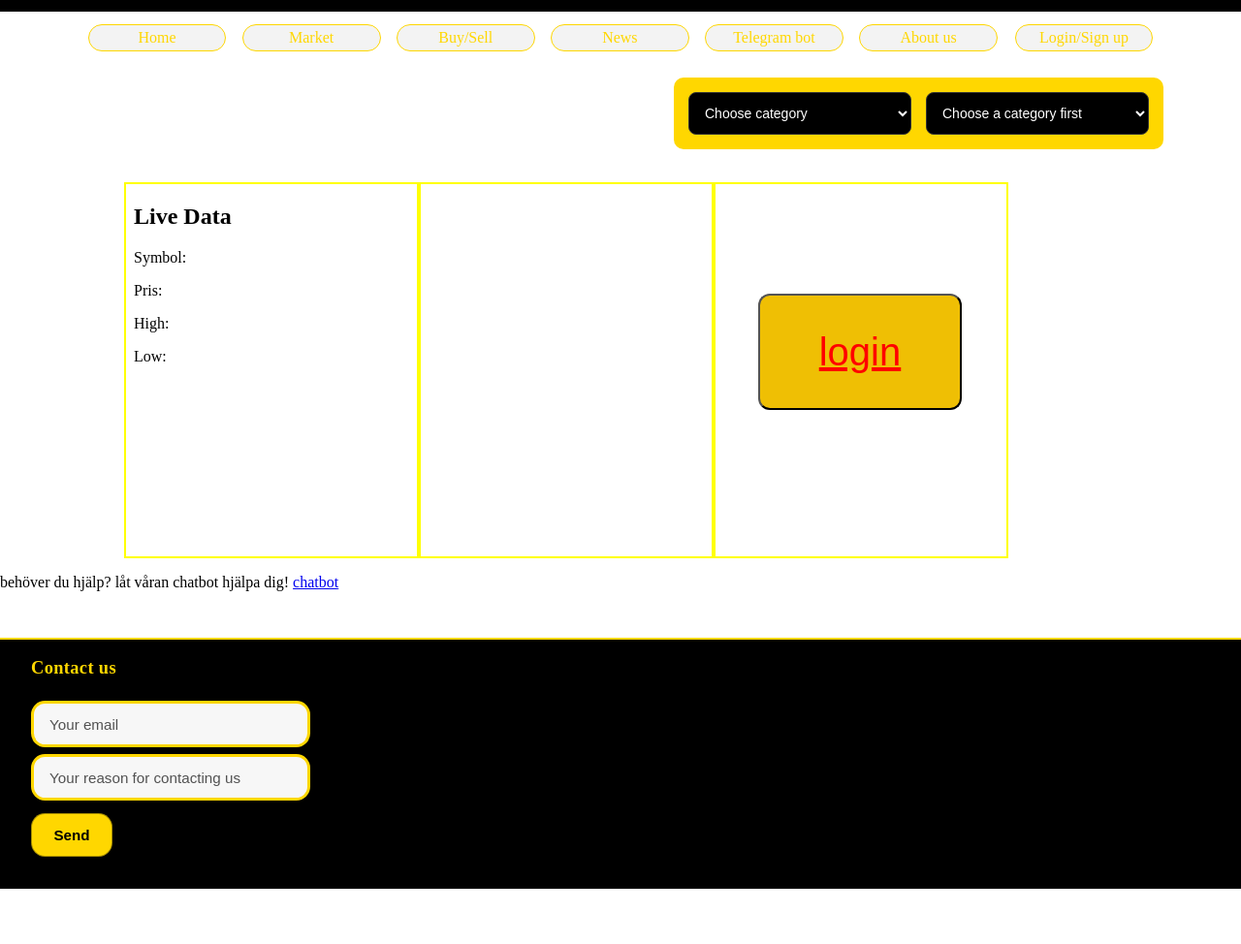
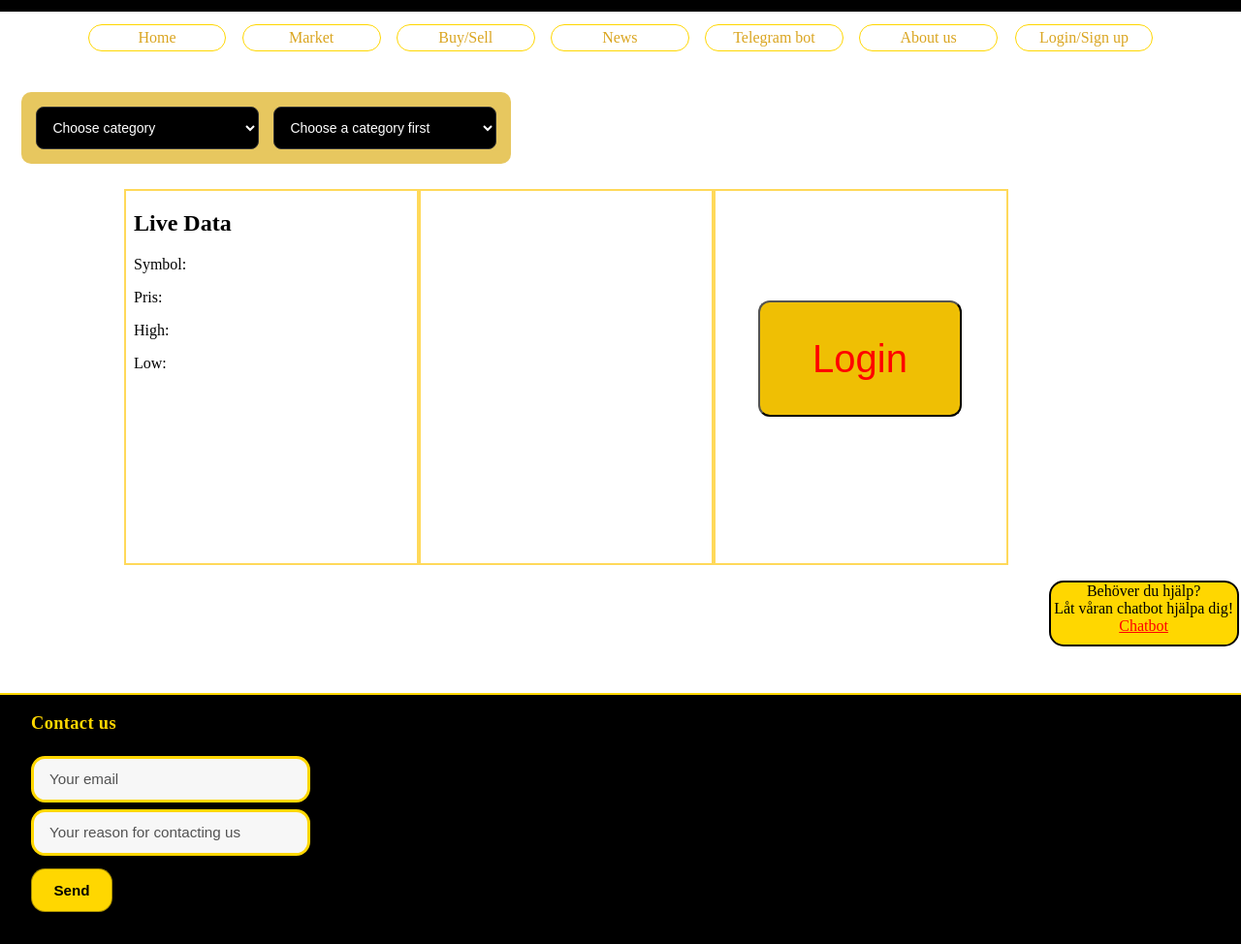
Before and after one commit to BillyD3vs06/stocks-gsb, a PHP site: page / in a window 1280 px wide. Shown: the whole page at 97% size. Before the commit the page ends 917 px from the top, so only its background shows below. Run offline with PHP 8.4, Linux system fonts and the light colour scheme; some libraries are stand-ins or nearby versions.

Commit message:
Update navigation links to use PHP files and modify title styles

```diff
--- a/frontend/public/about-us.html
+++ b/frontend/public/about-us.html
@@ -11,7 +11,7 @@
         <div id="profit_lose_news"></div>
         <nav>
             <div id="nav_holder">
-                <a href="./index.html"><div id="Home_nav" class="nav_tab">Home</div></a>
+                <a href="./index.php"><div id="Home_nav" class="nav_tab">Home</div></a>
                 <a href="./marknad.html"><div id="Market_nav" class="nav_tab">Market</div></a>
                 <a href="./kop-salj.html"><div id="Buy_Sell_nav" class="nav_tab">Buy/Sell</div></a>
                 <a href="./nyheter.html"><div id="News_nav" class="nav_tab">News</div></a>
--- a/frontend/public/index.html
+++ /dev/null
@@ -1,60 +0,0 @@
-<!doctype html>
-<html lang="en">
-  <head>
-    <meta charset="UTF-8" />
-    <link rel="icon" type="image/svg+xml" href="./favicon.svg" />
-    <meta name="viewport" content="width=device-width, initial-scale=1.0" />
-    <title>Live finance</title>
-    <link rel="stylesheet" href="./main.css">
-  </head>
-
-  <body class="all_pages">
- <header>
-  <div id="profit_lose_news">
-  </div>
-  <nav>
-    <div id="nav_holder">
-      <a href="./index.html"><div id="Home_nav" class="nav_tab">Home</div></a>
-      <a href="./marknad.html"><div id="Market_nav" class="nav_tab">Market</div></a>
-      <a href="./kop-salj.html"><div id="Buy_Sell_nav" class="nav_tab">Buy/Sell</div></a>
-      <a href="./nyheter.html"><div id="News_nav" class="nav_tab">News</div></a>
-      <a href="./telegram-bot.html"><div id="Telegram_Bot_nav" class="nav_tab">Telegram bot</div></a>
-      <a href="./about-us.html"><div id="Aboutus_nav" class="nav_tab">About us</div></a>
-      <a href="./login-signup.php"><div id="login_Signup_nav" class="nav_tab">Login/Sign up</div></a>
-
-    </div>
-  </nav>
- </header>
-
- <div class="dropdown-container">
- <select id="category">
-    <option value="">Choose category</option>
-    <option value="gold">Gold</option>
-    <option value="stock">Stocks</option>
-    <option value="crypto">Crypto</option>
-  </select>
-
-  <select id="value">
-    <option value="">Choose a category first</option>
-  </select>
-  </div>
-<div style="display: flex; flex-wrap: wrap;">
-  <iframe src="livedata.html" frameborder="0" style="border: 0.2vw solid yellow; margin-top: 10vw; height: 30vw; margin-left: 10vw;"> köp/sälj</iframe>
-  <iframe src="nyheter_index.html" frameborder="0" style="border: 0.2vw solid yellow; margin-top: 10vw; height: 30vw;" > nyheter</iframe>
-  <iframe src="login_index.html" frameborder="0" style="border: 0.2vw solid yellow; margin-top: 10vw; height: 30vw;"> konto</iframe>
-</div>
-
- <p>behöver du hjälp? låt våran chatbot hjälpa dig! <a href="chatbot.html"> chatbot</a></p>
-<footer>
-<div id="Contact">
-  <p class="contact_heading">Contact us</p>
-  <input type="text" name="" id="" placeholder="Your email"><br>
-  <input type="text" placeholder="Your reason for contacting us"><br>
-  <button>Send</button>
-</div>
-</footer>
-<script src="dropDownLogic.js"></script>
-<script src="https://cdn.jsdelivr.net/npm/@emailjs/browser@4/dist/email.min.js"></script>
-<script src="contactFooter.js"></script>
-  </body>
-</html>
--- /dev/null
+++ b/frontend/public/index.php
@@ -0,0 +1,91 @@
+<?php
+session_start();
+$loggedInUsername = $_SESSION['username'] ?? '';
+?>
+<!doctype html>
+<html lang="en">
+  <head>
+    <meta charset="UTF-8" />
+    <link rel="icon" type="image/png" href="./Stock.png" />
+    <meta name="viewport" content="width=device-width, initial-scale=1.0" />
+    <title>Live finance</title>
+    <link rel="stylesheet" href="./main.css">
+  </head>
+
+  <body class="all_pages">
+ <header>
+  <div id="profit_lose_news">
+  </div>
+  <nav>
+    <div id="nav_holder">
+      <a href="./index.php"><div id="Home_nav" class="nav_tab">Home</div></a>
+      <a href="./marknad.html"><div id="Market_nav" class="nav_tab">Market</div></a>
+      <a href="./kop-salj.html"><div id="Buy_Sell_nav" class="nav_tab">Buy/Sell</div></a>
+      <a href="./nyheter.html"><div id="News_nav" class="nav_tab">News</div></a>
+      <a href="./telegram-bot.html"><div id="Telegram_Bot_nav" class="nav_tab">Telegram bot</div></a>
+      <a href="./about-us.html"><div id="Aboutus_nav" class="nav_tab">About us</div></a>
+      <a href="./login-signup.php"><div id="login_Signup_nav" class="nav_tab">Login/Sign up</div></a>
+    </div>
+  </nav>
+ </header>
+
+ <section class="home_intro">
+  <?php if ($loggedInUsername !== ''): ?>
+  <p
+    id="login_greeting"
+    class="login_greeting"
+    data-username="<?php echo htmlspecialchars($loggedInUsername, ENT_QUOTES, 'UTF-8'); ?>"
+  ></p>
+  <?php endif; ?>
+
+  <div class="dropdown-container">
+    <select id="category">
+      <option value="">Choose category</option>
+      <option value="gold">Gold</option>
+      <option value="stock">Stocks</option>
+      <option value="crypto">Crypto</option>
+    </select>
+
+    <select id="value">
+      <option value="">Choose a category first</option>
+    </select>
+  </div>
+ </section>
+
+ <div class="home_panels">
+  <iframe src="livedata.html" frameborder="0" style="border: 0.2vw solid #FFD95A; height: 30vw; margin-left: 10vw;">kop/salj</iframe>
+  <iframe src="nyheter_index.html" frameborder="0" style="border: 0.2vw solid #FFD95A; height: 30vw;">nyheter</iframe>
+  <iframe src="login_index.html" frameborder="0" style="border: 0.2vw solid #FFD95A; height: 30vw;">konto</iframe>
+ </div>
+
+ <p class="chatbot">Behöver du hjälp? <br> Låt våran chatbot hjälpa dig! <a style="color: red;" href="chatbot.html">Chatbot</a></p>
+<footer>
+<div id="Contact">
+  <p class="contact_heading">Contact us</p>
+  <input type="text" name="" id="" placeholder="Your email"><br>
+  <input type="text" placeholder="Your reason for contacting us"><br>
+  <button>Send</button>
+</div>
+</footer>
+<script src="dropDownLogic.js"></script>
+<script src="https://cdn.jsdelivr.net/npm/@emailjs/browser@4/dist/email.min.js"></script>
+<script src="contactFooter.js"></script>
+<script>
+  const greetingElement = document.getElementById("login_greeting");
+
+  if (greetingElement) {
+    const username = greetingElement.dataset.username;
+    const currentHour = new Date().getHours();
+    let greetingText = "Good Evening";
+
+    if (currentHour < 12) {
+      greetingText = "Good Morning";
+    } else if (currentHour < 17) {
+      greetingText = "Good Afternoon";
+    }
+
+    greetingElement.textContent = `${greetingText}, ${username}`;
+  }
+</script>
+  </body>
+</html>
--- a/frontend/public/kop-salj.html
+++ b/frontend/public/kop-salj.html
@@ -14,7 +14,7 @@
   </div>
   <nav>
     <div id="nav_holder">
-      <a href="./index.html"><div id="Home_nav" class="nav_tab">Home</div></a>
+      <a href="./index.php"><div id="Home_nav" class="nav_tab">Home</div></a>
       <a href="marknad.html"><div id="Market_nav" class="nav_tab">Market</div></a>
       <a href="kop-salj.html"><div id="Buy_Sell_nav" class="nav_tab">Buy/Sell</div></a>
       <a href="nyheter.html"><div id="News_nav" class="nav_tab">News</div></a>
--- a/frontend/public/livedata.html
+++ b/frontend/public/livedata.html
@@ -3,7 +3,7 @@
 <head>
     <meta charset="UTF-8">
     <meta name="viewport" content="width=device-width, initial-scale=1.0">
-    <title>Live Data</title>
+    <title style="color: gold;">Live Data</title>
     <link rel="stylesheet" href="mai.css">
     <script src="livedata.js" defer></script>
 </head>
--- a/frontend/public/login-signup.php
+++ b/frontend/public/login-signup.php
@@ -15,7 +15,7 @@ $isSuccess = isset($_GET['success']);
         <div id="profit_lose_news"></div>
         <nav>
             <div id="nav_holder">
-                <a href="./index.html"><div id="Home_nav" class="nav_tab">Home</div></a>
+                <a href="./index.php"><div id="Home_nav" class="nav_tab">Home</div></a>
                 <a href="./marknad.html"><div id="Market_nav" class="nav_tab">Market</div></a>
                 <a href="./kop-salj.html"><div id="Buy_Sell_nav" class="nav_tab">Buy/Sell</div></a>
                 <a href="./nyheter.html"><div id="News_nav" class="nav_tab">News</div></a>
--- a/frontend/public/login.php
+++ b/frontend/public/login.php
@@ -35,14 +35,14 @@ $user = $result->fetch_assoc();
 if (!$user) {
     $loginStatement->close();
     $connection->close();
-    header('Location: login-signup.php?message=' . urlencode('Ingen anvandare hittades med den emailen.'));
+    header('Location: login-signup.php?message=' . urlencode('No user was found with that email.'));
     exit;
 }
 
 if ($user['Password'] !== $userPassword) {
     $loginStatement->close();
     $connection->close();
-    header('Location: login-signup.php?message=' . urlencode('Fel losenord.'));
+    header('Location: login-signup.php?message=' . urlencode('Wrong Password.'));
     exit;
 }
 
@@ -53,5 +53,5 @@ $_SESSION['email'] = $user['Email'];
 $loginStatement->close();
 $connection->close();
 
-header('Location: login-signup.php?success=1&message=' . urlencode('Du ar nu inloggad som ' . $user['Username'] . '.'));
+header('Location: index.php');
 exit;
--- a/frontend/public/login_index.html
+++ b/frontend/public/login_index.html
@@ -10,9 +10,9 @@
 </head>
 <body>
     <button style="height: 40vw; width: 70vw; background-color: #EFBF04 ; margin-left: 12vw; margin-top: 35vw; border-radius: 4vw;">
-        <a href="login-signup.php" target="_blank" style="color: red; font-size: 40px; font-family:fantasy;">
-            login
-
-        </a></button>
+        <a href="login-signup.php" target="_top" style="color: red; font-size: 40px; font-family:fantasy; text-decoration: none;">
+            Login
+        </a>
+    </button>
 </body>
 </html>
--- a/frontend/public/main.css
+++ b/frontend/public/main.css
@@ -27,11 +27,11 @@
 /* används i navbaren pa alla sidor for rundade knappar , och centrera knappar */
 .nav_tab{
     display: flex;
-    color: gold;
+    color: goldenrod;
     align-items: center;
     justify-content: center;
     border-radius: 1.4vw;
-    background-color: #f3f3f3;
+    background-color: transparent;
 
 }
 
@@ -54,7 +54,7 @@
 
 #nav_holder .nav_tab:hover{
     color: black;
-    background-color: #EFBF04;
+    background-color: rgba(218, 165, 32, 0.78);
     border: 0.1vw solid black;
 }
 
@@ -85,6 +85,24 @@ body.all_pages #nav_holder{
 body.all_pages #nav_holder a:has(#login_Signup_nav){
     position: static;
     margin-left: 0;
+}
+
+.home_intro{
+    padding: 1.2rem 1.4rem 0;
+}
+
+.login_greeting{
+    margin: 0;
+    color: gold;
+    font-size: 4rem;
+    font-weight: 700;
+    line-height: 1;
+}
+
+.home_panels{
+    display: flex;
+    flex-wrap: wrap;
+    margin-top: 1.6rem;
 }
 
 
@@ -397,14 +415,15 @@ h1{
 }
 
 .dropdown-container {
-  position: absolute;
-  top: 80px;
-  right: 80px;
+  position: static;
   display: flex;
+  flex-wrap: wrap;
   gap: 15px;
-  background-color: #FFD700;
+  background-color: #e4bf46dc;
   padding: 15px;
   border-radius: 10px;
+  margin-top: 1rem;
+  width: fit-content;
 }
 
 select {
@@ -435,3 +454,13 @@ select:focus {
     width: 20vw;
     border-radius: 4vw;
 }
+
+.chatbot{
+ margin-left: 84.5%;
+ height: 5vw;
+ width: 15vw;
+ border: 0.2vw solid black;
+ border-radius: 15px;
+ background-color: gold;
+ text-align: center;
+}
--- a/frontend/public/marknad.html
+++ b/frontend/public/marknad.html
@@ -19,7 +19,7 @@
   </div>
   <nav>
     <div id="nav_holder">
-      <a href="./index.html"><div id="Home_nav" class="nav_tab">Home</div></a>
+      <a href="./index.php"><div id="Home_nav" class="nav_tab">Home</div></a>
       <a href="marknad.html"><div id="Market_nav" class="nav_tab">Market</div></a>
       <a href="kop-salj.html"><div id="Buy_Sell_nav" class="nav_tab">Buy/Sell</div></a>
       <a href="nyheter.html"><div id="News_nav" class="nav_tab">News</div></a>
--- a/frontend/public/nyheter.html
+++ b/frontend/public/nyheter.html
@@ -13,7 +13,7 @@
         </div>
         <nav>
           <div id="nav_holder">
-            <a href="./index.html"><div id="Home_nav" class="nav_tab">Home</div></a>
+            <a href="./index.php"><div id="Home_nav" class="nav_tab">Home</div></a>
             <a href="./marknad.html"><div id="Market_nav" class="nav_tab">Market</div></a>
             <a href="./kop-salj.html"><div id="Buy_Sell_nav" class="nav_tab">Buy/Sell</div></a>
             <a href="./nyheter.html"><div id="News_nav" class="nav_tab">News</div></a>
--- a/frontend/public/registrera.php
+++ b/frontend/public/registrera.php
@@ -15,7 +15,7 @@ $isSuccess = isset($_GET['success']);
         <div id="profit_lose_news"></div>
         <nav>
             <div id="nav_holder">
-                <a href="./index.html"><div id="Home_nav" class="nav_tab">Home</div></a>
+                <a href="./index.php"><div id="Home_nav" class="nav_tab">Home</div></a>
                 <a href="./marknad.html"><div id="Market_nav" class="nav_tab">Market</div></a>
                 <a href="./kop-salj.html"><div id="Buy_Sell_nav" class="nav_tab">Buy/Sell</div></a>
                 <a href="./nyheter.html"><div id="News_nav" class="nav_tab">News</div></a>
--- a/frontend/public/telegram-bot.html
+++ b/frontend/public/telegram-bot.html
@@ -12,7 +12,7 @@
         </div>
         <nav>
           <div id="nav_holder">
-            <a href="./index.html"><div id="Home_nav" class="nav_tab">Home</div></a>
+            <a href="./index.php"><div id="Home_nav" class="nav_tab">Home</div></a>
             <a href="./marknad.html"><div id="Market_nav" class="nav_tab">Market</div></a>
             <a href="./kop-salj.html"><div id="Buy_Sell_nav" class="nav_tab">Buy/Sell</div></a>
             <a href="./nyheter.html"><div id="News_nav" class="nav_tab">News</div></a>
```
Also changed, not shown: frontend/public/Stock.png (added).
